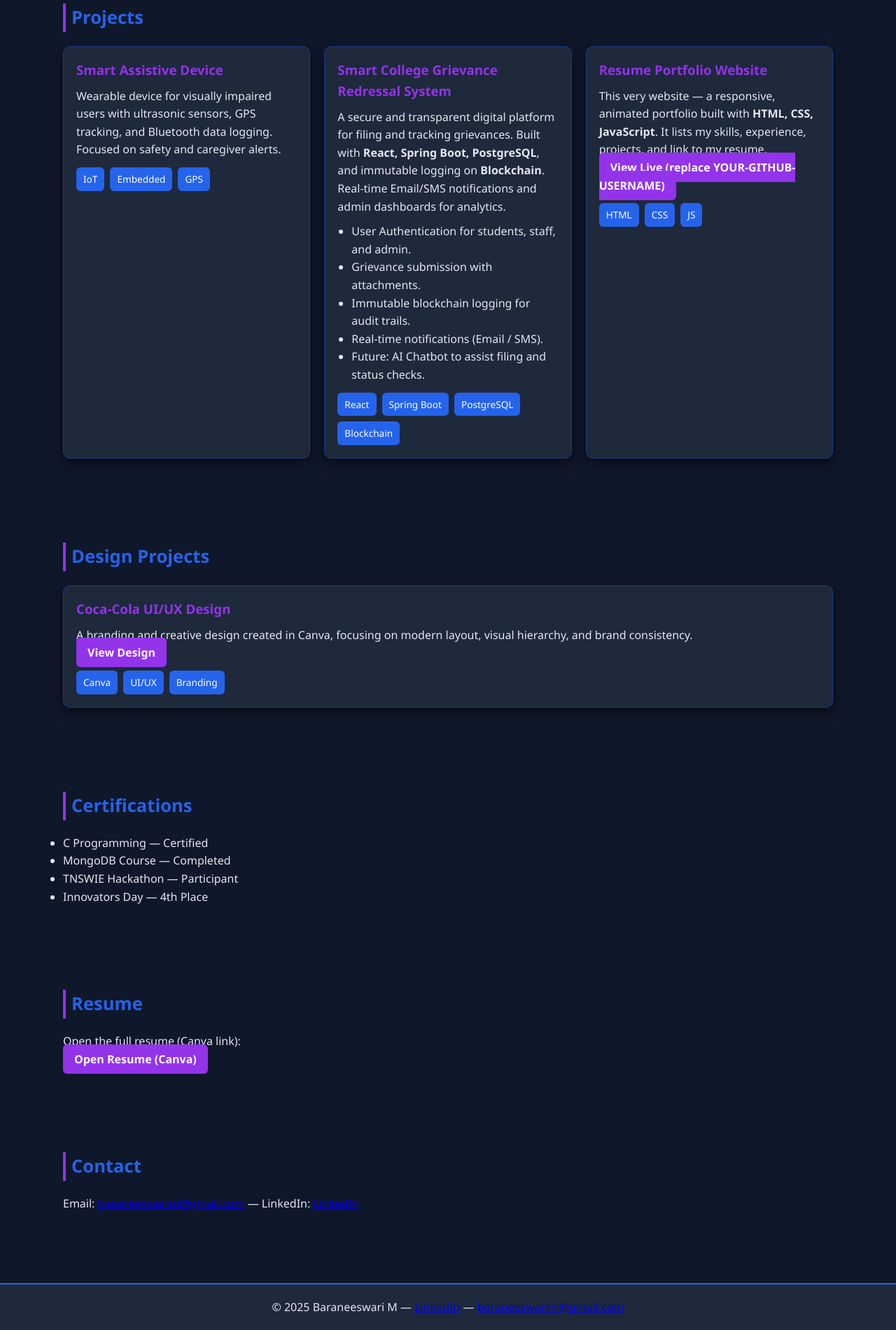
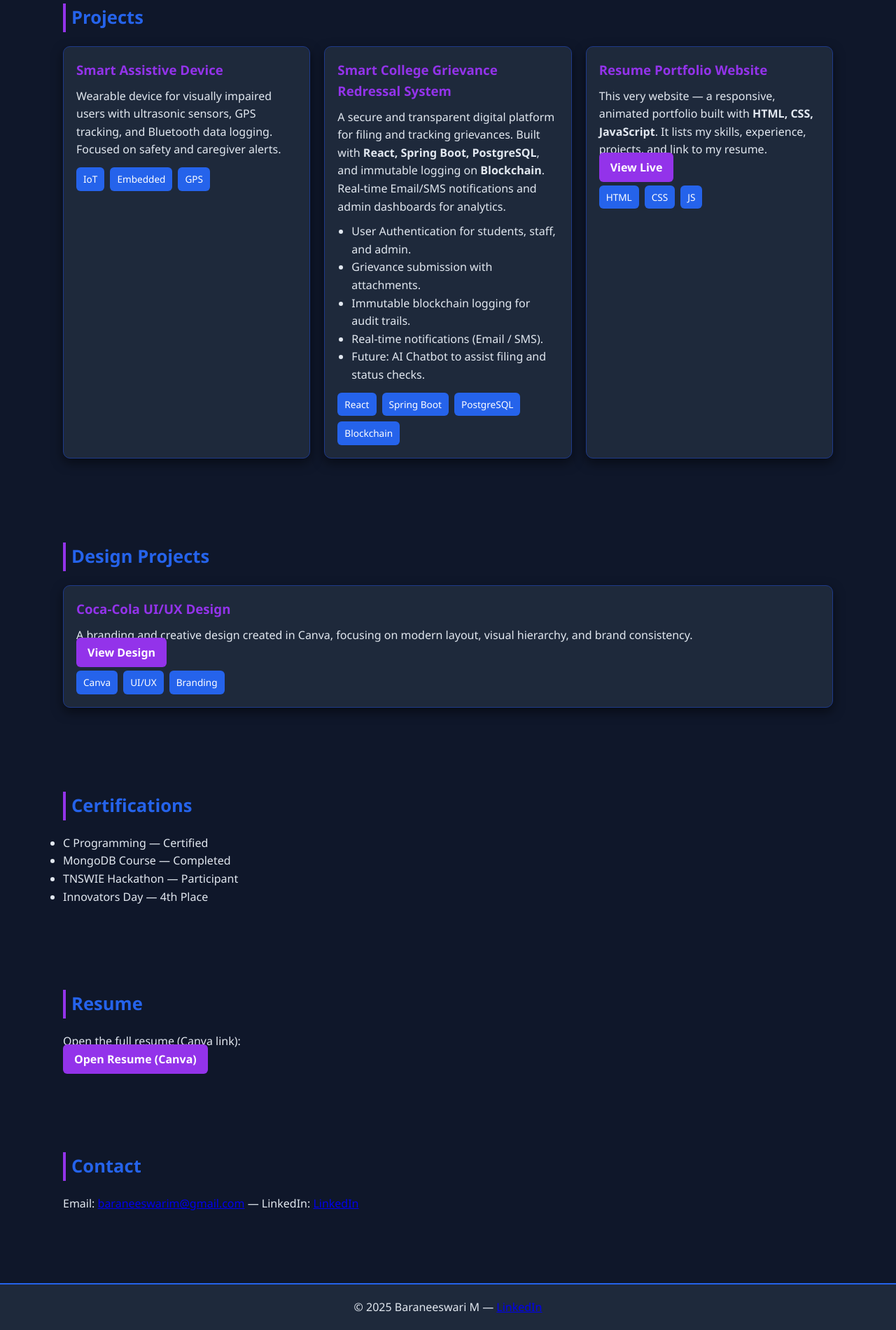
Before and after one commit to baraneeswari-m/portfolio, a plain HTML site: page index.html in a window 1280 px wide. Shown: the part 1353-3253 px from the top of the page at 70% size. Drawn offline with Linux system fonts and the light colour scheme.

Commit message:
Updated portfolio with GitHub Pages live link

```diff
--- a/index.html
+++ b/index.html
@@ -97,7 +97,7 @@
         <article class="project-card">
           <h3>Resume Portfolio Website</h3>
           <p>This very website — a responsive, animated portfolio built with <strong>HTML, CSS, JavaScript</strong>. It lists my skills, experience, projects, and link to my resume.</p>
-          <a class="btn" href="https://YOUR-GITHUB-USERNAME.github.io/portfolio/" target="_blank" rel="noopener">View Live (replace YOUR-GITHUB-USERNAME)</a>
+          <a class="btn" href="https://baraneeswari-m.github.io/portfolio/" target="_blank" rel="noopener">View Live</a>
           <div class="tags"><span>HTML</span><span>CSS</span><span>JS</span></div>
         </article>
       </div>
@@ -143,7 +143,7 @@
 
   <!-- Footer -->
   <footer class="site-footer">
-    <div class="container">© 2025 Baraneeswari M — <a href="https://linkedin.com" target="_blank" rel="noopener">LinkedIn</a> — <a href="mailto:baraneeswarim@gmail.com">baraneeswarim@gmail.com</a></div>
+    <div class="container">© 2025 Baraneeswari M — <a href="https://linkedin.com" target="_blank" rel="noopener">LinkedIn</a></div>
   </footer>
 
   <script src="script.js" defer></script>
```
